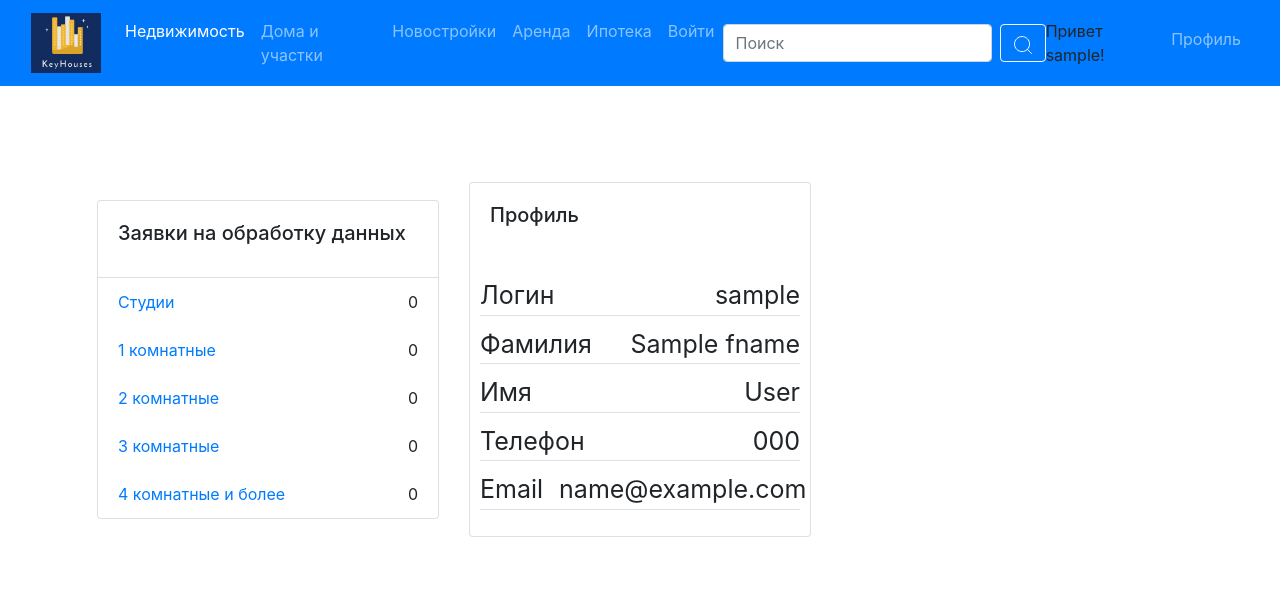
After one commit to Selepnevich/RealEstateAgency, a Python web app: template templates/profile.html in a window 1280 px wide. The commit adds this page. Shown: the top 592 px of the page. Run offline with Jinja, Linux system fonts and the light colour scheme; the template is opened without the code that fills it: most values are stand-ins (such as "Sample title", 1, 10 or a date in 2020); some libraries are stand-ins or nearby versions.

Commit message:
Create profile

```diff
--- a/templates/clients.html
+++ b/templates/clients.html
@@ -3,6 +3,7 @@
 {% block title %} {{title}} {% endblock %}
 
 {% block body %}
+<section class="catalog-section py-5 container-lg">
 <div class="row"><h3>Добавить клиента</h3></div>
   <div class="row">
     <div class="col-md-4">
@@ -69,5 +70,5 @@
     </div>
   </div>
 </div>
-
+</section>
 {% endblock %}
--- a/templates/menu.html
+++ b/templates/menu.html
@@ -1,6 +1,6 @@
 <nav class="navbar navbar-expand-lg bg-primary" data-bs-theme="dark">
 	<div class="container-fluid">
-		<a class="navbar-brand" href="#"
+		<a class="navbar-brand" href="/"
 			><img width="70px" src="static/img/logo.jpg"
 		/></a>
 		<button
@@ -66,7 +66,7 @@
 			<ul class="navbar-nav">
 				<li>Привет {{username}}!</li>
 				<li class="nav-item" style="text-align: right">
-					<a class="nav-link" href="/login">Профиль</a>
+					<a class="nav-link" href="/profile">Профиль</a>
 				</li>
 			</ul>
 		</div>
--- /dev/null
+++ b/templates/profile.html
@@ -0,0 +1,65 @@
+{% extends 'base.html' %}
+
+{% block title %} {{title}} {% endblock %}
+
+{% block body %}
+{% include 'menu.html' %}
+
+<section class="catalog-section py-5 container-lg">
+<div class="container text-center mt-5">
+    <div class="row align-items-center">
+        <div class="col-12 col-md-4 mb-2">
+          <div class="card text-start">
+              <div class="card-body">
+                <h5 class="card-title">Заявки на обработку данных</h5>
+              </div>
+              <ul class="list-group list-group-flush">
+                <li class="list-group-item d-flex justify-content-between"><a href="#" class="card-link">Студии</a><span>0</span></li>
+                <li class="list-group-item d-flex justify-content-between"><a href="#" class="card-link">1 комнатные</a><span>0</span></li>
+                <li class="list-group-item d-flex justify-content-between"><a href="#" class="card-link">2 комнатные</a><span>0</span></li>
+                <li class="list-group-item d-flex justify-content-between"><a href="#" class="card-link">3 комнатные</a><span>0</span></li>
+                <li class="list-group-item d-flex justify-content-between"><a href="#" class="card-link">4 комнатные и более</a><span>0</span></li>
+              </ul>
+            </div>
+        </div>
+        <div class="col-12 col-md-4 mb-2">
+            <div class="card text-start">
+                {% for dp in data_profile %}
+                <div class="card-body">
+                    <h5 class="card-title">Профиль</h5>
+                </div>
+                  <ul class="list list-unstyled mt-2">
+                      <li class="d-flex justify-content-between border-bottom"
+                      style="font-size:25px; margin:10px">
+                        <div class="me-3">Логин</div>
+                        <div>{{dp.username}}</div>
+                      </li>
+                      <li class="d-flex justify-content-between border-bottom"
+                      style="font-size:25px; margin:10px">
+                        <div class="me-3">Фамилия</div>
+                        <div>{{dp.fname}}</div>
+                      </li>
+                      <li class="d-flex justify-content-between border-bottom"
+                      style="font-size:25px; margin:10px">
+                        <div class="me-3">Имя</div>
+                        <div>{{dp.lname}}</div>
+                      </li>
+                      <li class="d-flex justify-content-between border-bottom"
+                      style="font-size:25px; margin:10px">
+                        <div class="me-3">Телефон</div>
+                        <div>{{dp.phone}}</div>
+                      </li>
+                      <li class="d-flex justify-content-between border-bottom"
+                      style="font-size:25px; margin:10px">
+                        <div class="me-3">Email</div>
+                        <div>{{dp.email}}</div>
+                      </li>
+                    </ul>
+                  {% endfor %}
+              </div>
+        </div>
+    </div>
+  </div>
+</section>
+
+{% endblock %}
```
Also changed, not shown: app.py (+42 -20 lines), migrations/versions/576c2c05db80_.py (deleted, +0 -40 lines), migrations/versions/9c1f1aaa14d4_.py (renamed from migrations/versions/3f08927c0b3d_.py, +22 -5 lines), migrations/versions/b8f7005a362f_.py (deleted, +0 -38 lines), migrations/versions/fc45643d3b6e_.py (deleted, +0 -42 lines), templates/navigations.html (+22 -6 lines).
